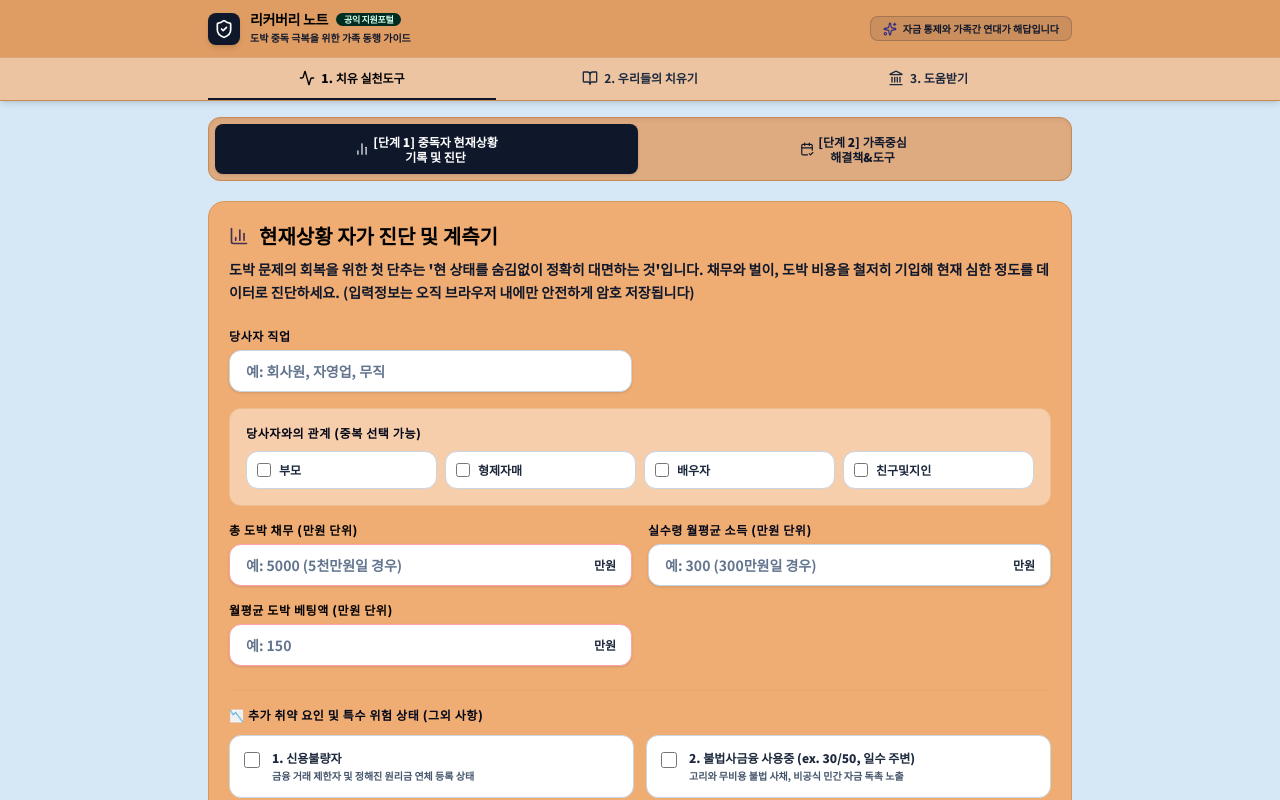
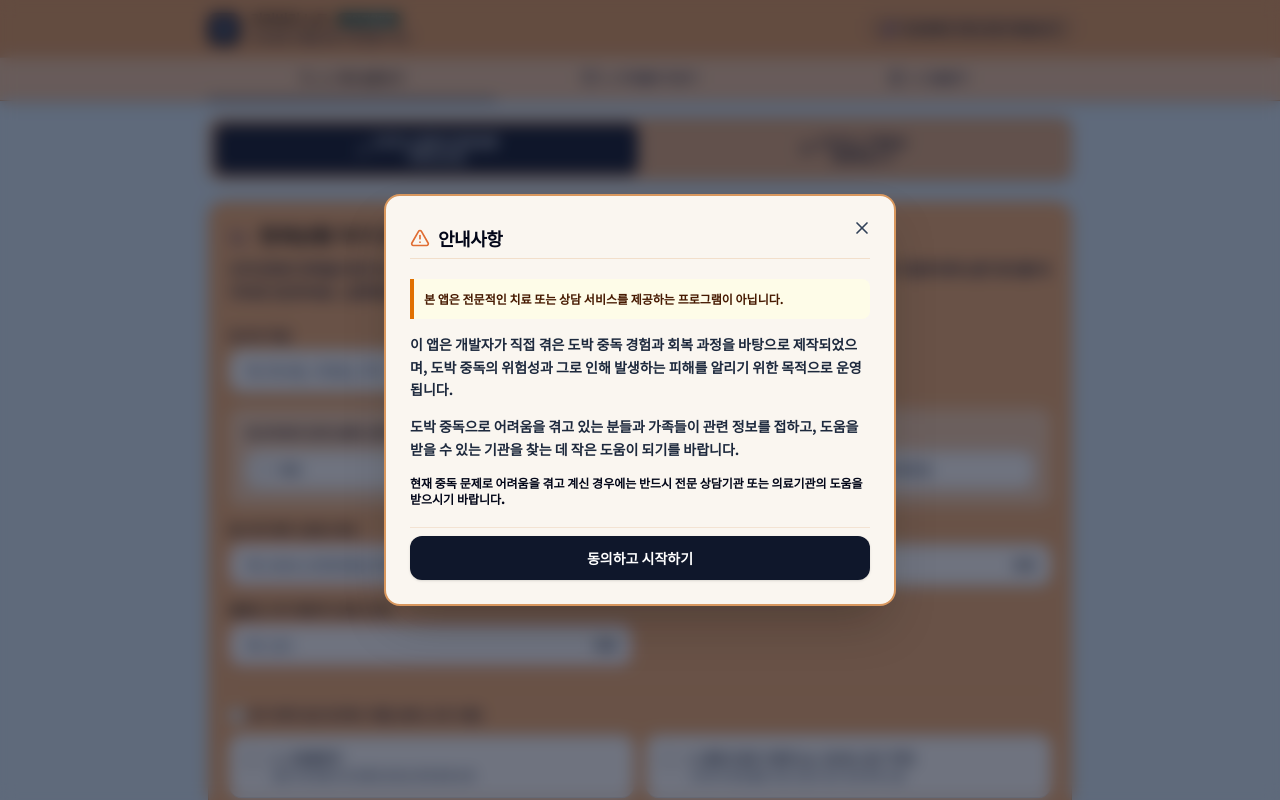
Before and after one commit to redrappstudio/RecoveryNotes, a React (Vite) app: page / in a window 1280 px wide. Shown: the top 800 px of the page. Built offline with nearby package versions, Linux system fonts and the light colour scheme.

Commit message:
Add files via upload

```diff
--- a/src/App.tsx
+++ b/src/App.tsx
@@ -17,7 +17,9 @@ import {
   BarChart2,
   CalendarCheck2,
   Mail,
-  MessageCircle
+  MessageCircle,
+  X,
+  AlertTriangle
 } from 'lucide-react';
 
 import { GamblerStatus, SalaryManagement, NoGamblingCalendar, DebtTracker, BehaviorChecklistState } from './types';
@@ -31,6 +33,10 @@ export default function App() {
 
   // Tab within Page 0 (치유 실천관) to split Diagnosis vs Action tools to save screen density
   const [p0ActiveTab, setP0ActiveTab] = useState<'diagnosis' | 'action'>('diagnosis');
+
+  const [showDisclaimer, setShowDisclaimer] = useState<boolean>(() => {
+    return localStorage.getItem('dandan_disclaimer_agreed') !== 'true';
+  });
 
   const navigationGuardRef = useRef<(() => boolean) | null>(null);
 
@@ -423,6 +429,70 @@ export default function App() {
         </div>
       </footer>
 
+      {/* 📌 앱 최초 시작 안내사항 팝업 (디스클레이머) */}
+      <AnimatePresence>
+        {showDisclaimer && (
+          <div className="fixed inset-0 z-[9999] flex items-center justify-center p-4 bg-slate-900/60 backdrop-blur-sm" id="disclaimer-modal-overlay">
+            <motion.div
+              initial={{ opacity: 0, scale: 0.95, y: 15 }}
+              animate={{ opacity: 1, scale: 1, y: 0 }}
+              exit={{ opacity: 0, scale: 0.95, y: 10 }}
+              transition={{ duration: 0.25, ease: 'easeOut' }}
+              className="bg-[#faf6f0] border-2 border-[#d8975e] p-5 sm:p-6 max-w-lg w-full rounded-2xl shadow-2xl relative text-black flex flex-col gap-4 overflow-hidden animate-none"
+              id="disclaimer-modal-card"
+            >
+              {/* 우상단 x 버튼 */}
+              <button
+                type="button"
+                onClick={() => setShowDisclaimer(false)}
+                className="absolute top-4 right-4 p-1.5 rounded-lg hover:bg-[#d8975e]/10 text-slate-700 hover:text-black transition-colors cursor-pointer"
+                id="btn-close-disclaimer-top"
+                aria-label="닫기"
+              >
+                <X className="w-5 h-5" />
+              </button>
+
+              {/* 아이콘 + 타이틀 */}
+              <div className="flex items-center gap-2 pt-1 pb-1.5 border-b border-[#d8975e]/25">
+                <AlertTriangle className="w-5 h-5 text-[#e06d33]" />
+                <h2 className="text-lg font-black text-slate-950 tracking-tight" id="disclaimer-title">안내사항</h2>
+              </div>
+
+              {/* 본문 설명 */}
+              <div className="text-xs sm:text-sm text-slate-800 font-semibold leading-relaxed space-y-3.5 my-1" id="disclaimer-body">
+                <p className="p-2.5 bg-yellow-50 border-l-4 border-amber-600 rounded-r-lg text-amber-950 text-xs font-bold leading-relaxed">
+                  본 앱은 전문적인 치료 또는 상담 서비스를 제공하는 프로그램이 아닙니다.
+                </p>
+                <p>
+                  이 앱은 개발자가 직접 겪은 도박 중독 경험과 회복 과정을 바탕으로 제작되었으며, 도박 중독의 위험성과 그로 인해 발생하는 피해를 알리기 위한 목적으로 운영됩니다.
+                </p>
+                <p>
+                  도박 중독으로 어려움을 겪고 있는 분들과 가족들이 관련 정보를 접하고, 도움을 받을 수 있는 기관을 찾는 데 작은 도움이 되기를 바랍니다.
+                </p>
+                <p className="text-slate-950 font-black text-xs">
+                  현재 중독 문제로 어려움을 겪고 계신 경우에는 반드시 전문 상담기관 또는 의료기관의 도움을 받으시기 바랍니다.
+                </p>
+              </div>
+
+              {/* 동의 버튼 */}
+              <div className="pt-2 border-t border-[#d8975e]/20 flex justify-end">
+                <button
+                  type="button"
+                  onClick={() => {
+                    localStorage.setItem('dandan_disclaimer_agreed', 'true');
+                    setShowDisclaimer(false);
+                  }}
+                  className="w-full py-3 bg-slate-900 hover:bg-slate-800 text-white font-extrabold text-sm rounded-xl transition duration-150 shadow-sm cursor-pointer hover:shadow active:scale-98"
+                  id="btn-agree-and-start"
+                >
+                  동의하고 시작하기
+                </button>
+              </div>
+            </motion.div>
+          </div>
+        )}
+      </AnimatePresence>
+
     </div>
   );
 }
--- a/src/components/StorySharing.tsx
+++ b/src/components/StorySharing.tsx
@@ -20,6 +20,14 @@ export default function StorySharing() {
   const [showAddForm, setShowAddForm] = useState(false);
   const [stories, setStories] = useState<any[]>([]);
   const [isLoading, setIsLoading] = useState(true);
+  const [myPostIds, setMyPostIds] = useState<number[]>(() => {
+    try {
+      const stored = localStorage.getItem('dandan_my_posts');
+      return stored ? JSON.parse(stored) : [];
+    } catch {
+      return [];
+    }
+  });
 
   // 폼 입력 상태 - 수파베이스 실제 컬럼명과 완벽한 맵핑
   const [relation, setRelation] = useState('');
@@ -75,18 +83,29 @@ export default function StorySharing() {
 
     setIsSubmitting(true);
     try {
-      const { error } = await supabase
+      const { data, error } = await supabase
         .from('posts')
         .insert([{
           relation: relation.trim(),
           age: age.trim(),
           title: title.trim(),
           content: content.trim()
-        }]);
+        }])
+        .select();
 
       if (error) {
         alert('작성 실패: ' + error.message);
       } else {
+        if (data && data.length > 0) {
+          const newId = data[0].id;
+          try {
+            const updated = [...myPostIds, newId];
+            setMyPostIds(updated);
+            localStorage.setItem('dandan_my_posts', JSON.stringify(updated));
+          } catch (storageError) {
+            console.error('LocalStorage write error:', storageError);
+          }
+        }
         setRelation('');
         setAge('');
         setTitle('');
@@ -103,6 +122,10 @@ export default function StorySharing() {
 
   // 글 삭제하기 (취소/삭제 패스워드 없는 간결한 confirm방식 복구)
   const handleDeleteStory = async (id: number) => {
+    if (!myPostIds.includes(id)) {
+      alert('본인이 작성한 글만 삭제할 수 있습니다.');
+      return;
+    }
     if (window.confirm('소중하게 남겨주신 이 치유기 사연 글을 정말로 삭제하시겠습니까?')) {
       try {
         const { error } = await supabase
@@ -113,6 +136,13 @@ export default function StorySharing() {
         if (error) {
           alert('삭제 실패: ' + error.message);
         } else {
+          try {
+            const updated = myPostIds.filter(pid => pid !== id);
+            setMyPostIds(updated);
+            localStorage.setItem('dandan_my_posts', JSON.stringify(updated));
+          } catch (storageError) {
+            console.error('LocalStorage update error:', storageError);
+          }
           fetchStories();
         }
       } catch (err: any) {
@@ -149,7 +179,7 @@ export default function StorySharing() {
           }`}
           id="btn-subtab-memoir"
         >
-          <span>10년의 치유 수기</span>
+          <span>개발자의 치유과정</span>
         </button>
         <button
           type="button"
@@ -295,7 +325,7 @@ export default function StorySharing() {
                   </div>
                   <div>
                     <h3 className="font-extrabold text-slate-950 text-xs sm:text-sm">우리들의 치유 소통 게시판</h3>
-                    <p className="text-slate-800 text-[10px] font-bold">중독자와의 관계와 당시 힘겨웠던 나이를 텍스트로 자유롭게 나누는 익명 게시판입니다.</p>
+                    <p className="text-slate-800 text-[10px] font-bold">중독자 가족으로써의 기억, 경험, 감정을 공유하고 응원해 주세요.</p>
                   </div>
                 </div>
 
@@ -463,6 +493,7 @@ export default function StorySharing() {
                         </div>
 
                         {/* 삭제 액션 */}
+                        {myPostIds.includes(item.id) && (
                           <div className="flex items-start pt-0.5" id={`story-action-${item.id}`}>
                             <button
                               type="button"
@@ -473,6 +504,7 @@ export default function StorySharing() {
                               <Trash2 className="w-3.5 h-3.5" />
                             </button>
                           </div>
+                        )}
                       </div>
                     ))}
                   </div>
```
Lines whose indentation alone changed are shown as unchanged.
